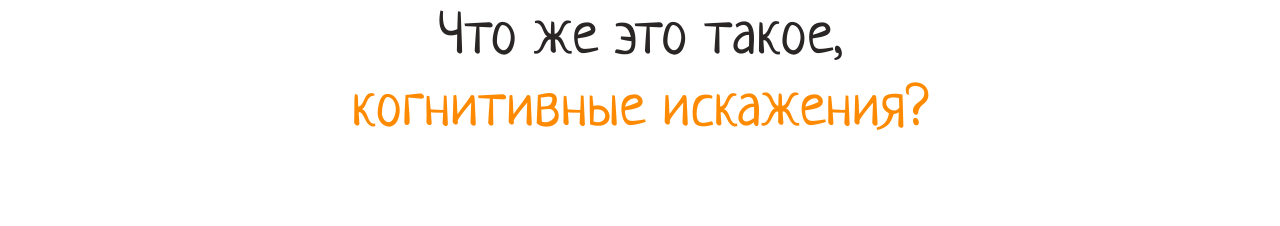
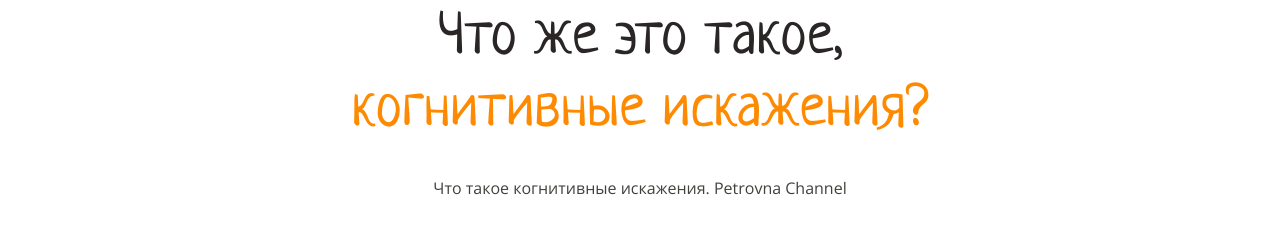
Before and after one commit to Hisun0/layout-designer-project-58, a website: page src/index.html in a window 1280 px wide. Shown: the part 997-1223 px from the top of the page. Drawn offline with Linux system fonts and the light colour scheme; grey boxes are pictures that could not be loaded.

Commit message:
start to fix video-section

```diff
--- a/src/index.html
+++ b/src/index.html
@@ -35,7 +35,7 @@
             <div class="container">
                 <div class="h2-center">
                     <h2><span class="color-dark size-60">Что же это такое,</span><br>когнитивные искажения?</h2>
-                    <p>Что такое когнитивные искажения. Petrovna Channel</p>
+                    <p class="color-primary-dark">Что такое когнитивные искажения. Petrovna Channel</p>
                 </div>
                 <iframe class="video" width="919" height="569" src="https://www.youtube.com/embed/jie9AizBqss" frameborder="0" allowfullscreen></iframe>
             </div>
--- a/src/styles/style.css
+++ b/src/styles/style.css
@@ -105,6 +105,7 @@ h4 {
 }
 
 h2 + p {
+    line-height: normal;
     margin-top: 30px;
 }
 
@@ -309,7 +310,7 @@ h3 + p {
 }
 
 .section-image {
-    width: 578px;
+    max-width: 578px;
     height: 434px;
     vertical-align: middle;
 
```
